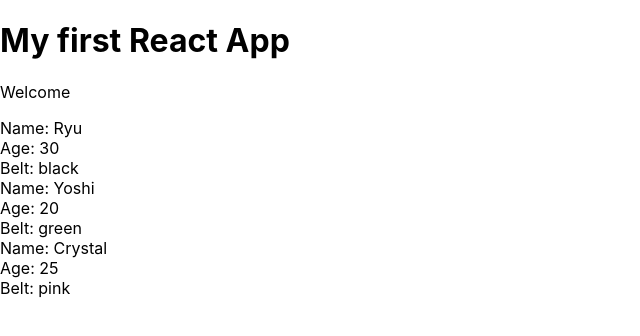
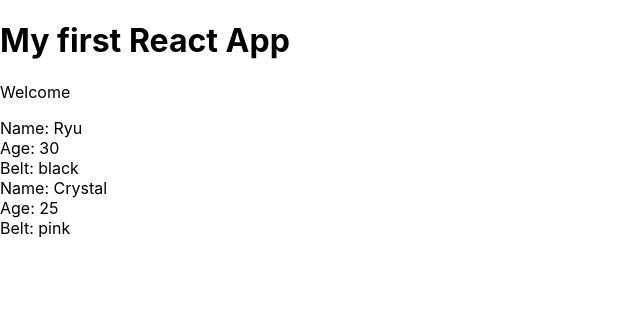
Before and after one commit to FChappuis452/React-Redux, a React (Create React App) app in the folder myapp/: page / in a window 1280 px wide. Shown: the top 336 px of the page, without its empty margins (0-640 px from the left). Built offline with nearby package versions, Linux system fonts and the light colour scheme.

Commit message:
lesson 16 conditional output with if, ternary operator

```diff
--- a/myapp/src/Ninjas.js
+++ b/myapp/src/Ninjas.js
@@ -1,18 +1,42 @@
 import React from 'react';
 
 const Ninjas = ({ninjas}) => {
-    const ninjaList = ninjas.map(ninja => {
-      return (
-        <div className="ninja" key={ninja.id}>
-          <div>Name: {ninja.name}</div>
-          <div>Age: {ninja.age}</div>
-          <div>Belt: {ninja.belt}</div>
-        </div>
-      )
-    })
+    // const ninjaList = ninjas.map(ninja => {
+    //   if (ninja.age > 20){
+    //     return (
+    //       <div className="ninja" key={ninja.id}>
+    //         <div>Name: {ninja.name}</div>
+    //         <div>Age: {ninja.age}</div>
+    //         <div>Belt: {ninja.belt}</div>
+    //       </div>
+    //     )
+    //   }
+    //   else{
+    //     return null;
+    //   }
+    // })
+    // const ninjaList = ninjas.map(ninja => {
+    //   return ninja.age > 20 ? ( // ternary operator
+    //     <div className="ninja" key={ninja.id}>
+    //       <div>Name: {ninja.name}</div>
+    //       <div>Age: {ninja.age}</div>
+    //       <div>Belt: {ninja.belt}</div>
+    //     </div>
+    //   ) : null;
+    // });
     return (
       <div className="ninja-list">
-        {ninjaList}
+        {
+          ninjas.map(ninja => {
+            return ninja.age > 20 ? ( // ternary operator
+              <div className="ninja" key={ninja.id}>
+                <div>Name: {ninja.name}</div>
+                <div>Age: {ninja.age}</div>
+                <div>Belt: {ninja.belt}</div>
+              </div>
+            ) : null;
+          })
+        }
       </div>
     )
 }
```
